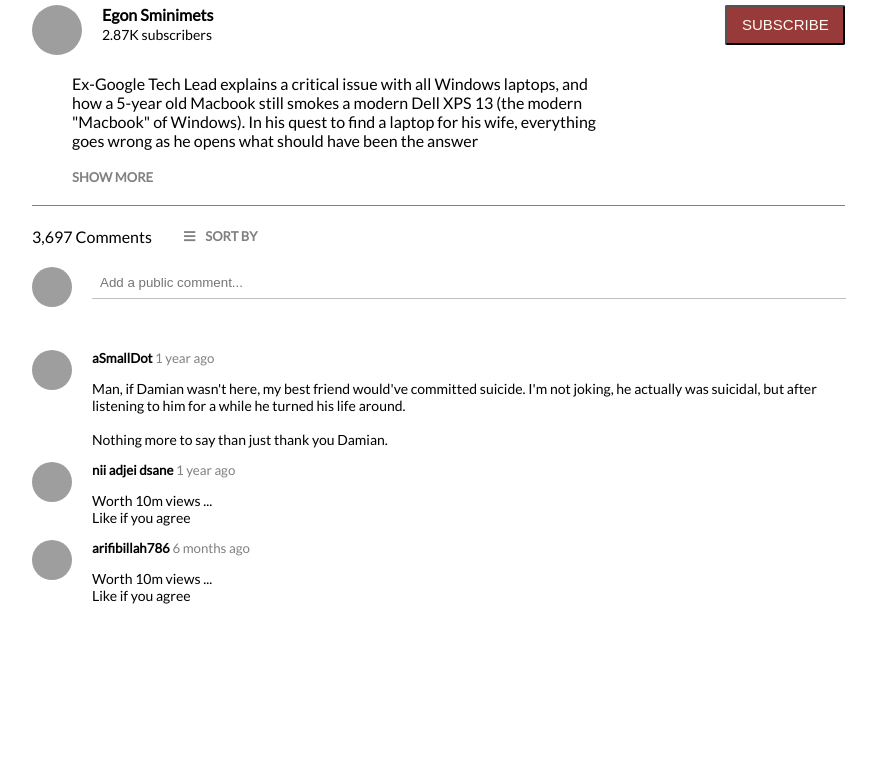
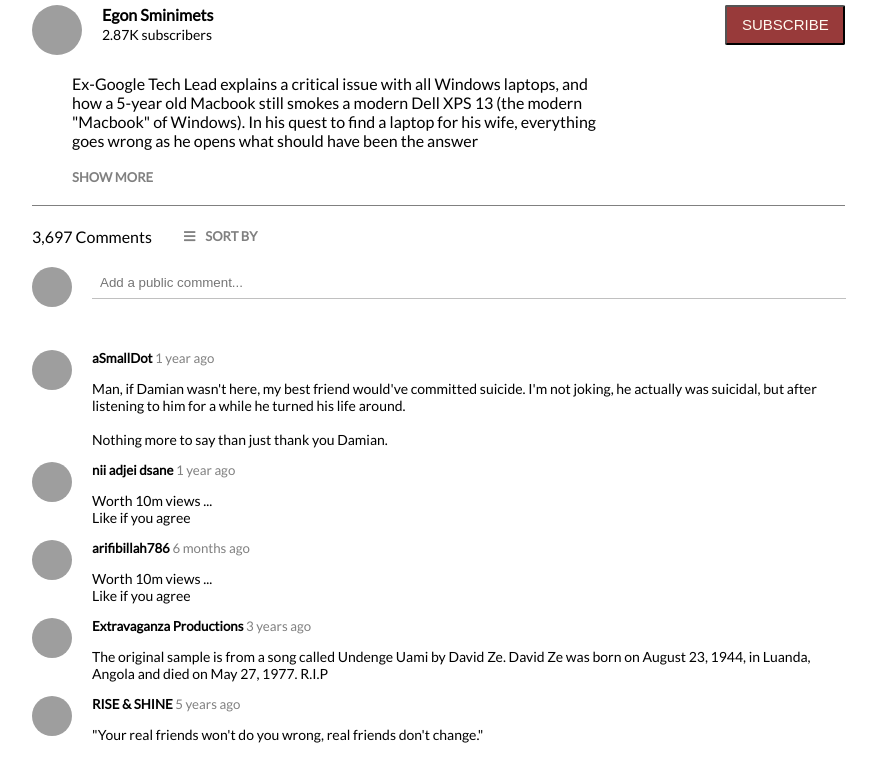
Before and after one commit to ybadmus/youtube-clone, a plain HTML site: page index.html in a window 1280 px wide. Shown: the part 712-1494 px from the top of the page, without its empty margins (26-902 px from the left). Before the commit the page ends 1363 px from the top, so only its background shows below. Drawn offline with Linux system fonts and the light colour scheme; grey boxes are pictures that could not be loaded.

Commit message:
some comments have been added

```diff
--- a/index.html
+++ b/index.html
@@ -133,6 +133,28 @@
                                 </div>
                             </div>
                         </section>
+
+                        <section class="postedby-user-subsequent">
+                            <div><img alt="Avatar image" src="https://yt3.ggpht.com/a/AGF-l7_B9iNdTQ28lkRsjQLkDVQoiQjCyVlYLXyu0w=s48-c-k-c0xffffffff-no-rj-mo" width="40" height="40" />
+                            </div>
+                            <div class="commentposted">
+                                <h5>Extravaganza Productions <span class="dateago">3 years ago</span></h5>
+                                <div>
+                                    <p>The original sample is from a song called Undenge Uami by David Ze. David Ze was born on August 23, 1944, in Luanda, Angola and died  on May 27, 1977. R.I.P</p>
+                                </div>
+                            </div>
+                        </section>
+
+                        <section class="postedby-user-subsequent">
+                            <div><img alt="Avatar image" src="https://yt3.ggpht.com/a/AGF-l78-fpEMxmevM4vjfZu_xsOE2c5LoA3An3lrEg=s48-c-k-c0xffffffff-no-rj-mo" width="40" height="40" />
+                            </div>
+                            <div class="commentposted">
+                                <h5>RISE & SHINE <span class="dateago">5 years ago</span></h5>
+                                <div>
+                                    <p>"Your real friends won't do you wrong, real friends don't change."</p>
+                                </div>
+                            </div>
+                        </section>
                     </article>
                     <article class="recommended_videos">
 
```
